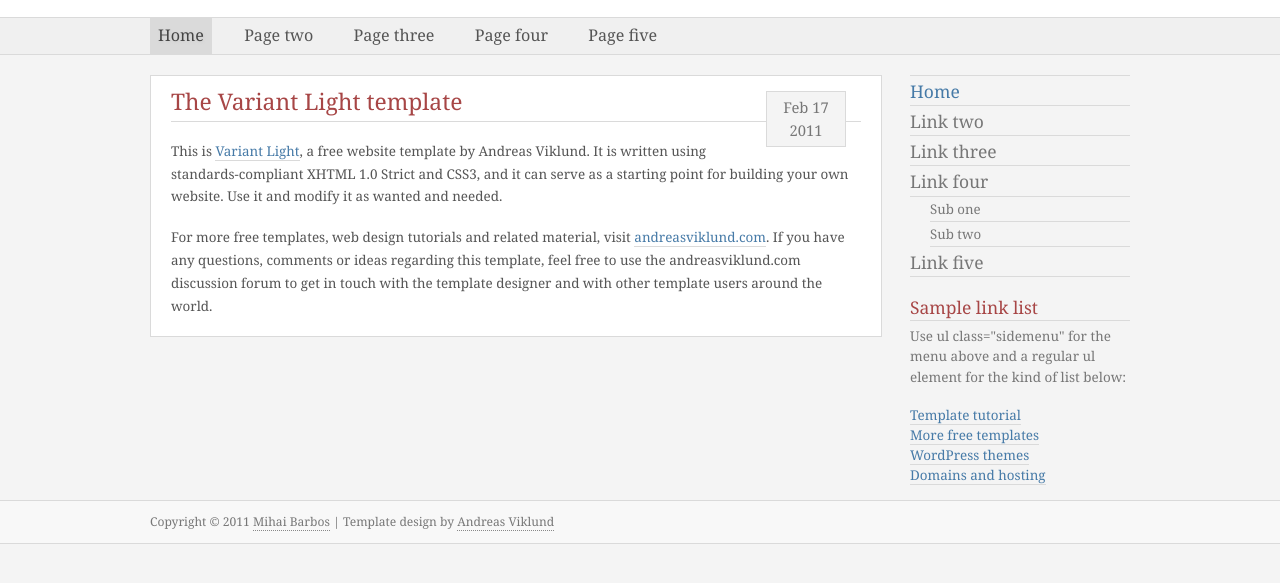
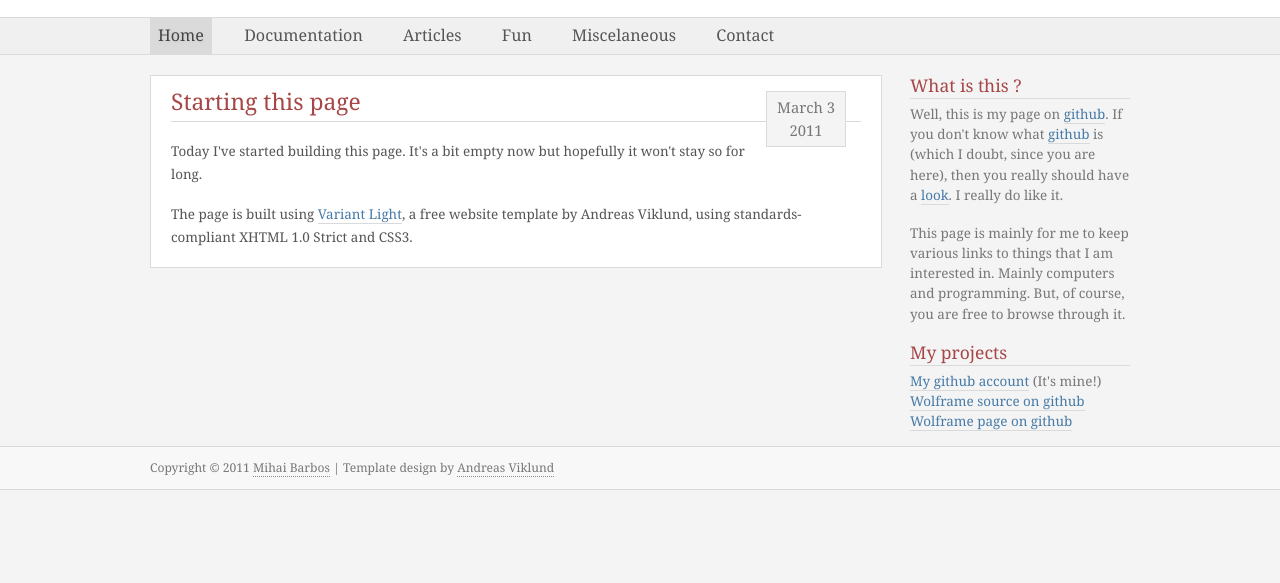
Before and after one commit to mbarbos/mbarbos.github.com, a plain HTML site: page index.html in a window 1280 px wide. Shown: the part 89-672 px from the top of the page. Drawn offline with Linux system fonts and the light colour scheme.

Commit message:
edited the main page

```diff
--- a/index.html
+++ b/index.html
@@ -21,15 +21,17 @@
 	<p>
 		<strong class="hide">Main menu:</strong>
 		<a class="active" href="#">Home</a><span class="hide"> | </span>
-		<a href="#">Page two</a><span class="hide"> | </span>
-		<a href="#">Page three</a><span class="hide"> | </span>
-		<a href="#">Page four</a><span class="hide"> | </span>
-		<a href="#">Page five</a>
+		<a href="#">Documentation</a><span class="hide"> | </span>
+		<a href="#">Articles</a><span class="hide"> | </span>
+		<a href="#">Fun</a><span class="hide"> | </span>
+		<a href="#">Miscelaneous</a><span class="hide"> | </span>
+		<a href="#">Contact</a>
 	</p>
 </div>
 
 <div id="wrap">
 	<div id="sidebar">
+<!--
 		<ul class="sidemenu">
 			<li><a class="active" href="#">Home</a></li>
 			<li><a href="#">Link two</a></li>
@@ -41,14 +43,19 @@
 				</ul></li>
 			<li><a href="#">Link five</a></li>
 		</ul>
+-->
+		<h2>What is this ?</h2>
+		<p>Well, this is my page on <a href="http://github.com">github</a>.
+		If you don't know what <a href="http://github.com">github</a> is (which I doubt, since you are here),
+		then you really should have a <a href="http://github.com">look</a>. I really do like it.</p>
+		<p>This page is mainly for me to keep various links to things that I am interested in. Mainly
+		computers and programming. But, of course, you are free to browse through it.</p>
 
-		<h2>Sample link list</h2>
-		<p>Use ul class="sidemenu" for the menu above and a regular ul element for the kind of list below:</p>
+		<h2>My projects</h2>
 		<ul>
-			<li><a href="http://andreasviklund.com/learn/tutorial-building-your-first-website-using-a-free-website-template-part-1/">Template tutorial</a></li>
-			<li><a href="http://andreasviklund.com/templates/">More free templates</a></li>
-			<li><a href="http://andreasviklund.com/wordpress-themes/">WordPress themes</a></li>
-			<li><a href="http://www.svenskadomaner.se/order.asp?step=1&amp;ling=en&amp;ref=A">Domains and hosting</a></li>
+			<li><a href="https://github.com/mbarbos">My github account</a> (It's mine!)</li>
+			<li><a href="https://github.com/mbarbos/Wolframe">Wolframe source on github</a></li>
+			<li><a href="http://wolframe.github.com">Wolframe page on github</a></li>
 		</ul>
 	</div>
 <!--
@@ -56,10 +63,11 @@
 -->
 	<div id="content">
 		<div class="post">
-			<div class="postintro">Feb 17<br />2011</div>
-			<h2>The Variant Light template</h2>
-			<p>This is <a href="http://andreasviklund.com/templates/variant-light/">Variant Light</a>, a free website template by Andreas Viklund. It is written using standards-compliant XHTML 1.0 Strict and CSS3, and it can serve as a starting point for building your own website. Use it and modify it as wanted and needed.</p>
-			<p>For more free templates, web design tutorials and related material, visit <a href="http://andreasviklund.com/">andreasviklund.com</a>. If you have any questions, comments or ideas regarding this template, feel free to use the andreasviklund.com discussion forum to get in touch with the template designer and with other template users around the world.</p>
+			<div class="postintro">March 3<br />2011</div>
+			<h2>Starting this page</h2>
+			<p>Today I've started building this page. It's a bit empty now but hopefully it won't stay so for long.</p>
+			<p>The page is built using <a href="http://andreasviklund.com/templates/variant-light/">Variant Light</a>,
+			a free website template by Andreas Viklund, using standards-compliant XHTML 1.0 Strict and CSS3.</p>
 		</div>
 	</div>
 </div>
```
